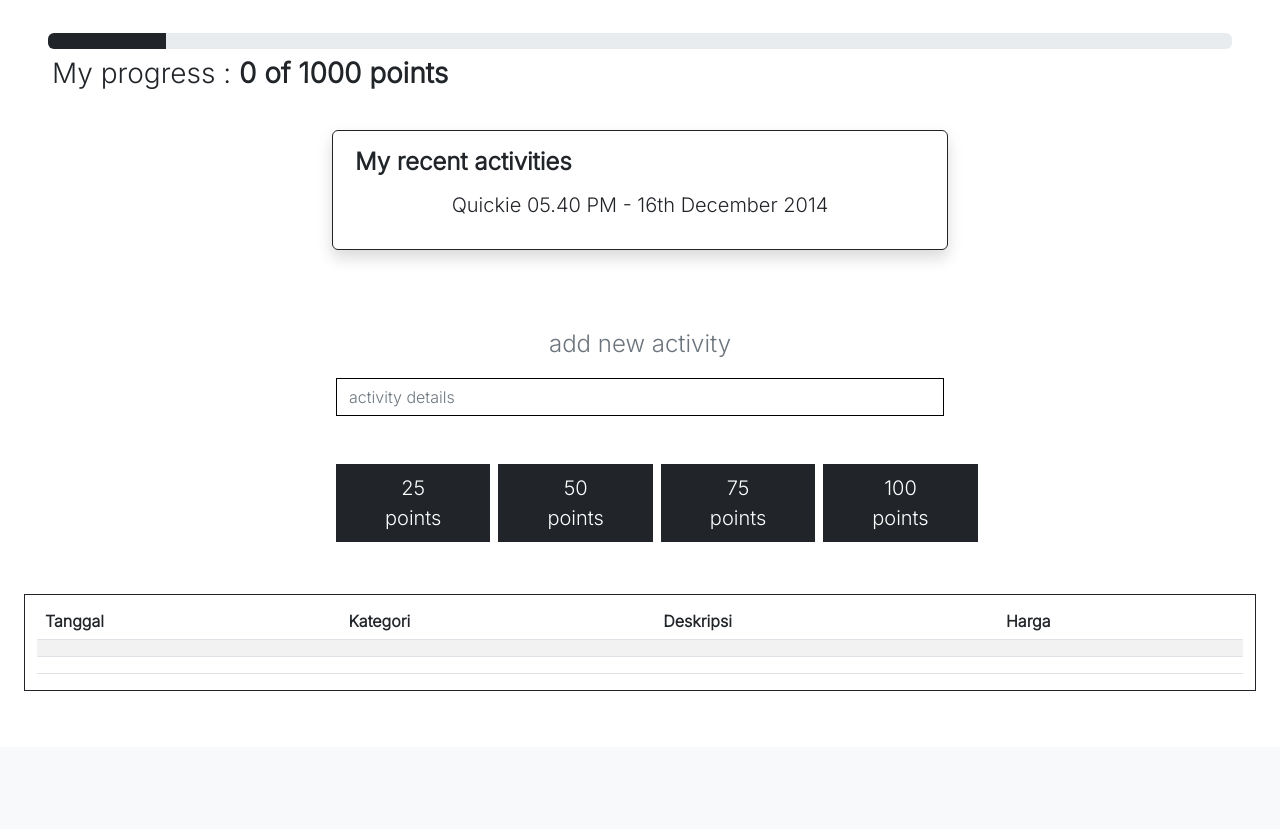
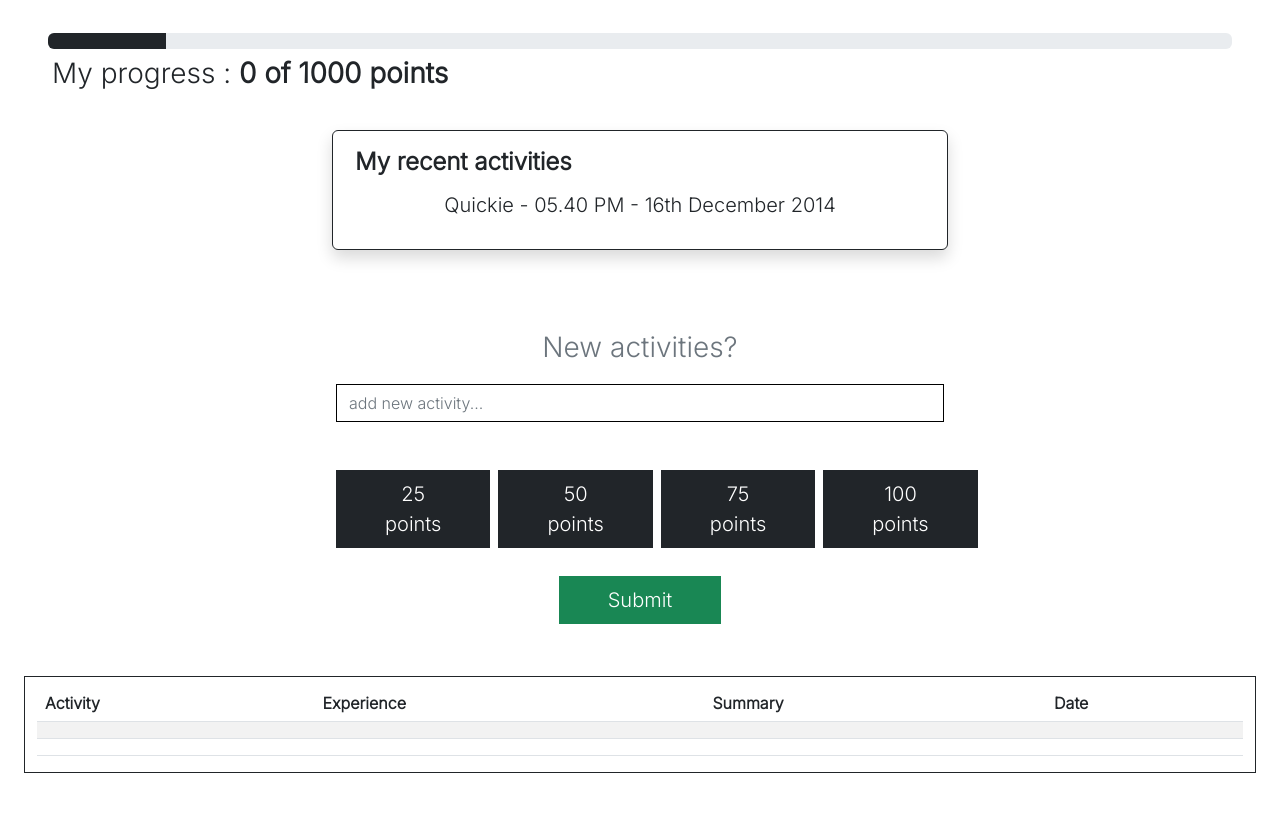
Before and after one commit to Akosovski/MyXP, a Django app: page / in a window 1280 px wide. Shown: the part 153-982 px from the top of the page. Before the commit the page ends 844 px from the top, so only its background shows below. Run offline with Django 4.2, Linux system fonts and the light colour scheme; a user stored in the database is signed in; lists and menus that the app fills with data are empty.

Commit message:
Minor Rework of Theme

```diff
--- a/templates/progression/index.html
+++ b/templates/progression/index.html
@@ -23,14 +23,14 @@
             <div class="card mx-auto border border-dark border-1 shadow p-3 mb-5 bg-body rounded" style="border-radius: 0;">
                 <div class="card-body">
                     <h4 class="lead mb-3 fs-4" style="text-align: left; font-weight: bold; margin-top:-15px; margin-left:-10px;">My recent activities</h4>
-                    <h5 class="card-text">Quickie 05.40 PM - 16th December 2014</h5>
+                    <h5 class="card-text">Quickie - 05.40 PM - 16th December 2014</h5>
                 </div>
             </div>
         <!-- Form Activity -->
         <div class="d-grid p-1">
             <br>
-                <p class="text-muted fs-4">add new activity</p>
-                <input type="email" class="form-control activityadd" id="exampleFormControlInput1" placeholder="activity details" required>
+                <p class="text-muted fs-3">New activities?</p>
+                <input type="email" class="form-control activityadd" id="exampleFormControlInput1" placeholder="add new activity..." required>
             <br>
         </div>
 
@@ -41,6 +41,8 @@
             <button type="button" class="btn btn-dark btn-lg px-5 m-1 xpadd">75 points</button>
             <button type="button" class="btn btn-dark btn-lg px-5 m-1 xpadd">100 points</button>
         </div>
+
+        <button type="button" class="btn btn-success btn-lg px-5 m-1 mt-4 w-auto xpadd">Submit</button>
     </div>
 </div>
 
@@ -49,10 +51,10 @@
         <table class="table table-striped">
             <thead>
                 <tr>
-                    <th>Tanggal</th>
-                    <th>Kategori</th>
-                    <th>Deskripsi</th>
-                    <th>Harga</th>
+                    <th>Activity</th>
+                    <th>Experience</th>
+                    <th>Summary</th>
+                    <th>Date</th>
                 </tr>
             </thead>
             <tbody>
@@ -72,4 +74,8 @@
         </table>
     </div>
 </div>
+
+<footer>
+
+</footer>
 {% endblock content %}
```
